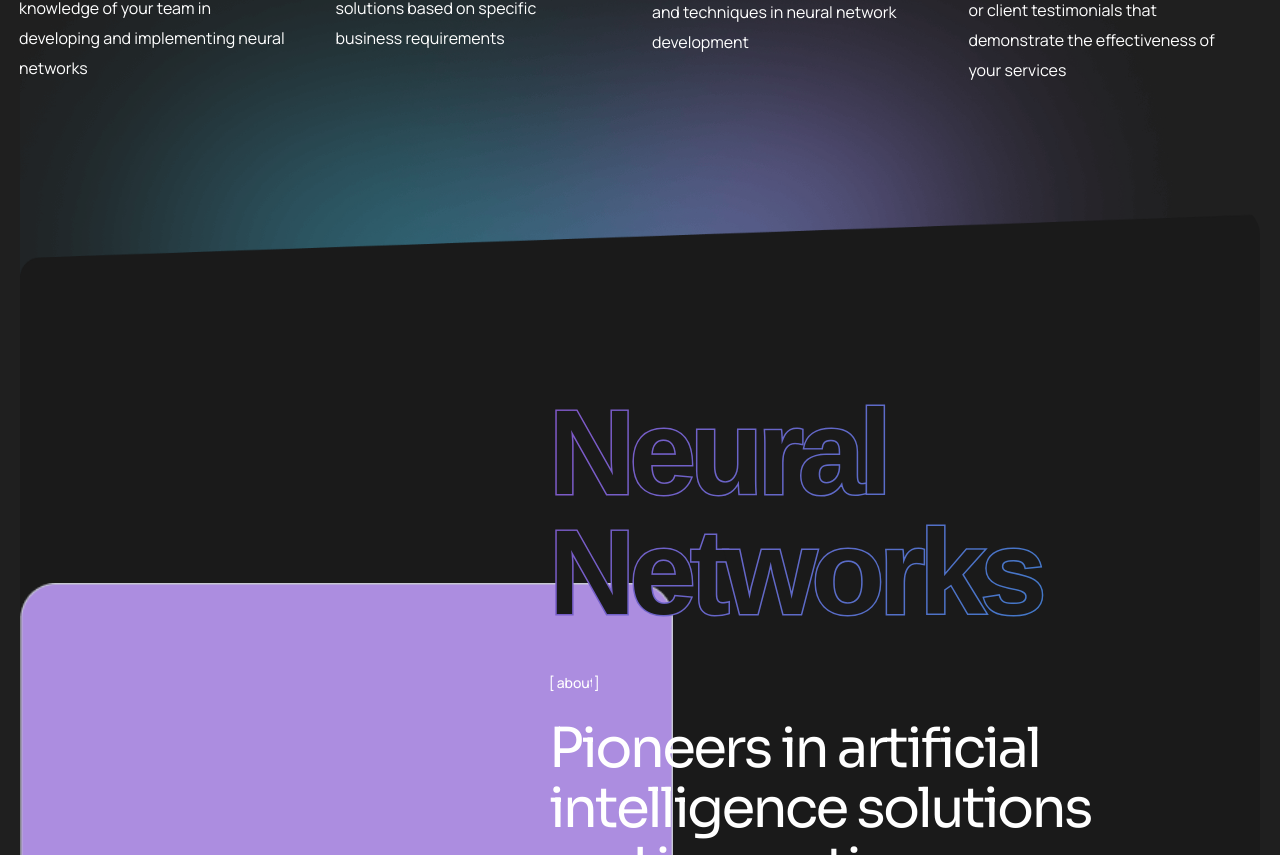
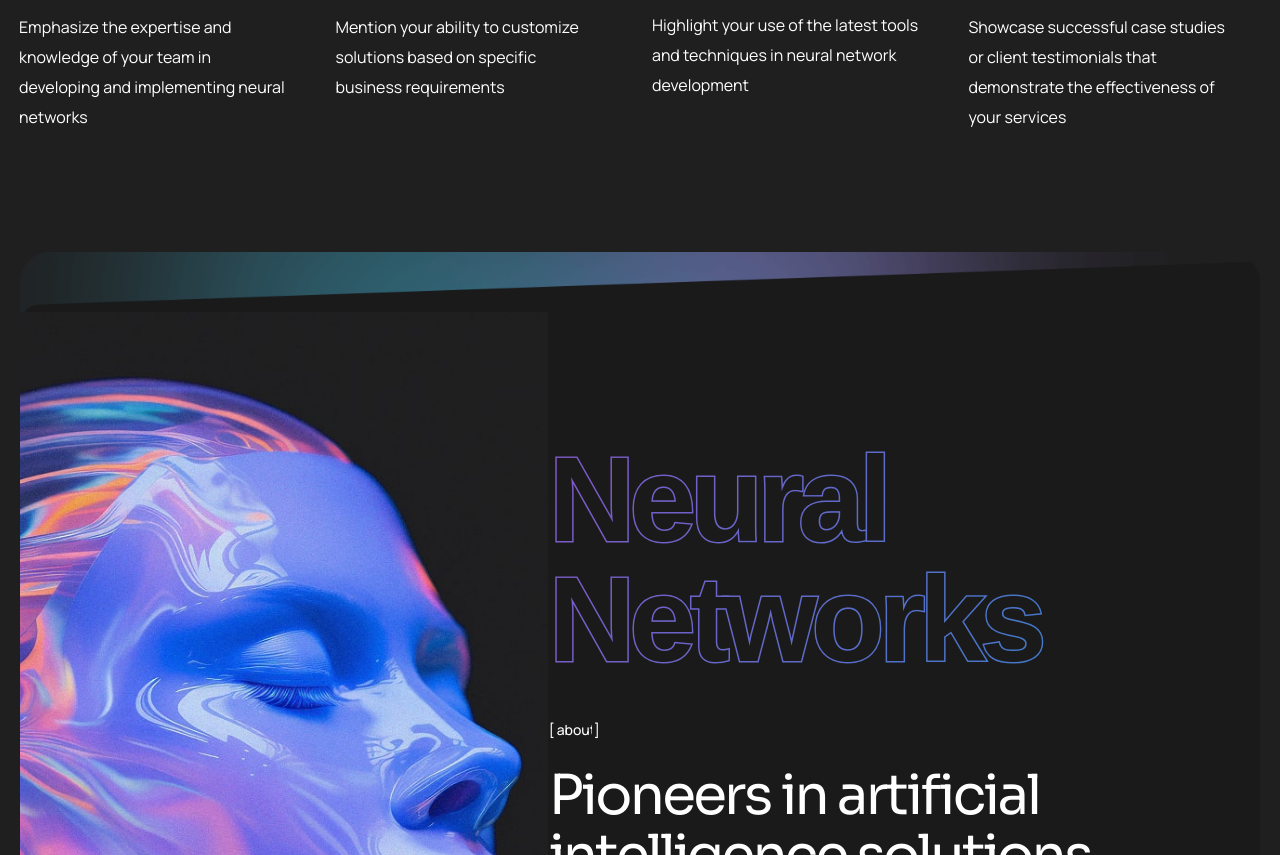
Before and after one commit to smacblade13/Theme-Aiero-1, a Next.js app: page / in a window 1280 px wide. Shown: the part 3705-4560 px from the top of the page. Built offline with nearby package versions, Linux system fonts and the light colour scheme; no server answers.

Commit message:
fix: update in service image section

```diff
--- a/data/features.ts
+++ b/data/features.ts
@@ -8,7 +8,7 @@ import type {
 export const featureItems: FeatureItem[] = [
   {
     id: "f1",
-    iconSrc: "https://picsum.photos/seed/aiero-f1/24/24",
+    iconSrc: "/assets/images/service/ser2-1.svg",
     iconWidth: 24,
     iconHeight: 24,
     title: "AI Technology",
@@ -17,7 +17,7 @@ export const featureItems: FeatureItem[] = [
   },
   {
     id: "f2",
-    iconSrc: "https://picsum.photos/seed/aiero-f2/24/24",
+    iconSrc: "/assets/images/service/ser2-2.svg",
     iconWidth: 24,
     iconHeight: 24,
     title: "Tailored solutions",
@@ -26,7 +26,7 @@ export const featureItems: FeatureItem[] = [
   },
   {
     id: "f3",
-    iconSrc: "https://picsum.photos/seed/aiero-f3/28/28",
+    iconSrc: "/assets/images/service/ser2-3.svg",
     iconWidth: 28,
     iconHeight: 28,
     title: "Cutting-edge technology",
@@ -35,7 +35,7 @@ export const featureItems: FeatureItem[] = [
   },
   {
     id: "f4",
-    iconSrc: "https://picsum.photos/seed/aiero-f4/26/26",
+    iconSrc: "/assets/images/service/ser2-1.svg",
     iconWidth: 26,
     iconHeight: 26,
     title: "Modern development",
--- a/data/home1/about.ts
+++ b/data/home1/about.ts
@@ -10,9 +10,9 @@ export const aboutContent: AboutContent = {
   ],
   cta: { label: "Explore More", href: "/services" },
   image: {
-    src: "/assets/images/service/service6-2.png",
-    width: 456,
-    height: 572,
-    alt: "Neural network visual",
+    src: "/assets/images/about/3d-woman-shape-glowing.jpg",
+    width: 700,
+    height: 880,
+    alt: "3D glowing AI visual",
   },
 };
--- a/public/assets/scss/sections/_about.scss
+++ b/public/assets/scss/sections/_about.scss
@@ -2,6 +2,7 @@
 
 .about-us-sec {
   position: relative;
+  overflow: hidden;
   background-image: url(/assets/images/bg/bg.png);
   background-size: cover;
   background-repeat: no-repeat;
@@ -57,28 +58,35 @@
 }
 .about-img {
   position: absolute;
+  top: 60px;
   bottom: 0;
-  left: 0;
+  left: -300px;
+  overflow: hidden;
+  height: 100%;
   @include smd {
     position: static;
+    height: auto;
+    overflow: visible;
     margin-left: -12px;
   }
   img {
     border-radius: 25px;
     object-fit: cover;
+    object-position: top;
+    width: 100%;
+    height: 100%;
     @include xl {
-      width: 710px;
-      height: 100%;
+      width: 1000px;
       object-fit: contain;
     }
     @include lg {
-      width: 653px;
+      width: 920px;
     }
     @include ml {
-      width: 582px;
+      width: 820px;
     }
     @include md {
-      width: 505px;
+      width: 700px;
     }
     @include sm {
       width: 100%;
```
Also changed, not shown: public/assets/images/about/3d-woman-shape-glowing.jpg (added).
